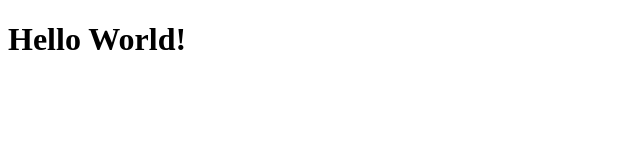
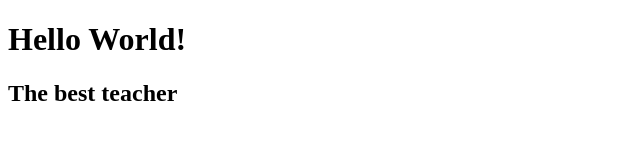
Before and after one commit to HOLDAR123/NewSite, a plain HTML site: page index.html in a window 1280 px wide. Shown: the whole page, without its empty margins (0-640 px from the left). Drawn offline with Linux system fonts and the light colour scheme.

Commit message:
We add something

```diff
--- a/index.html
+++ b/index.html
@@ -8,5 +8,6 @@
   </head>
   <body>
     <h1>Hello World!</h1>
+    <h2>The best teacher</h2>
   </body>
 </html>
```
